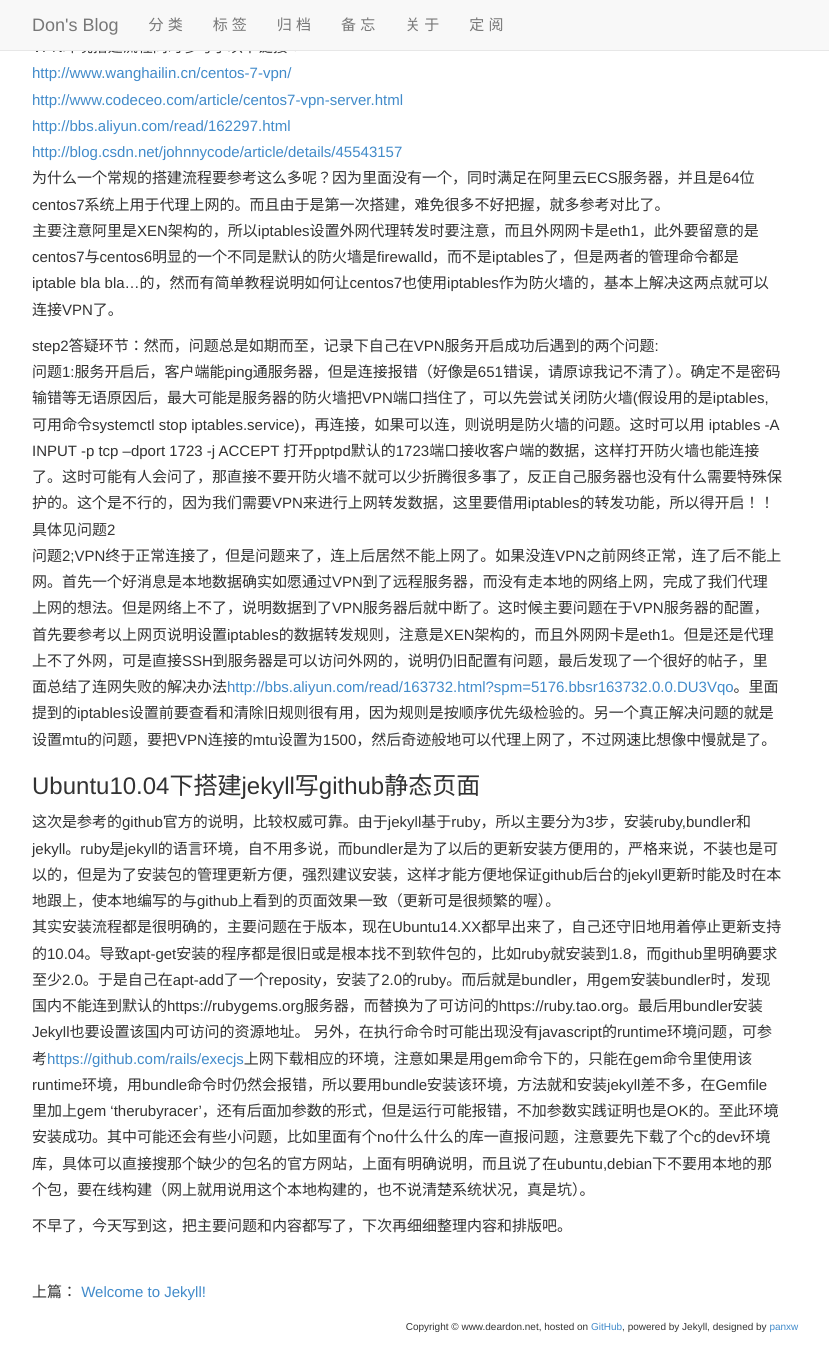
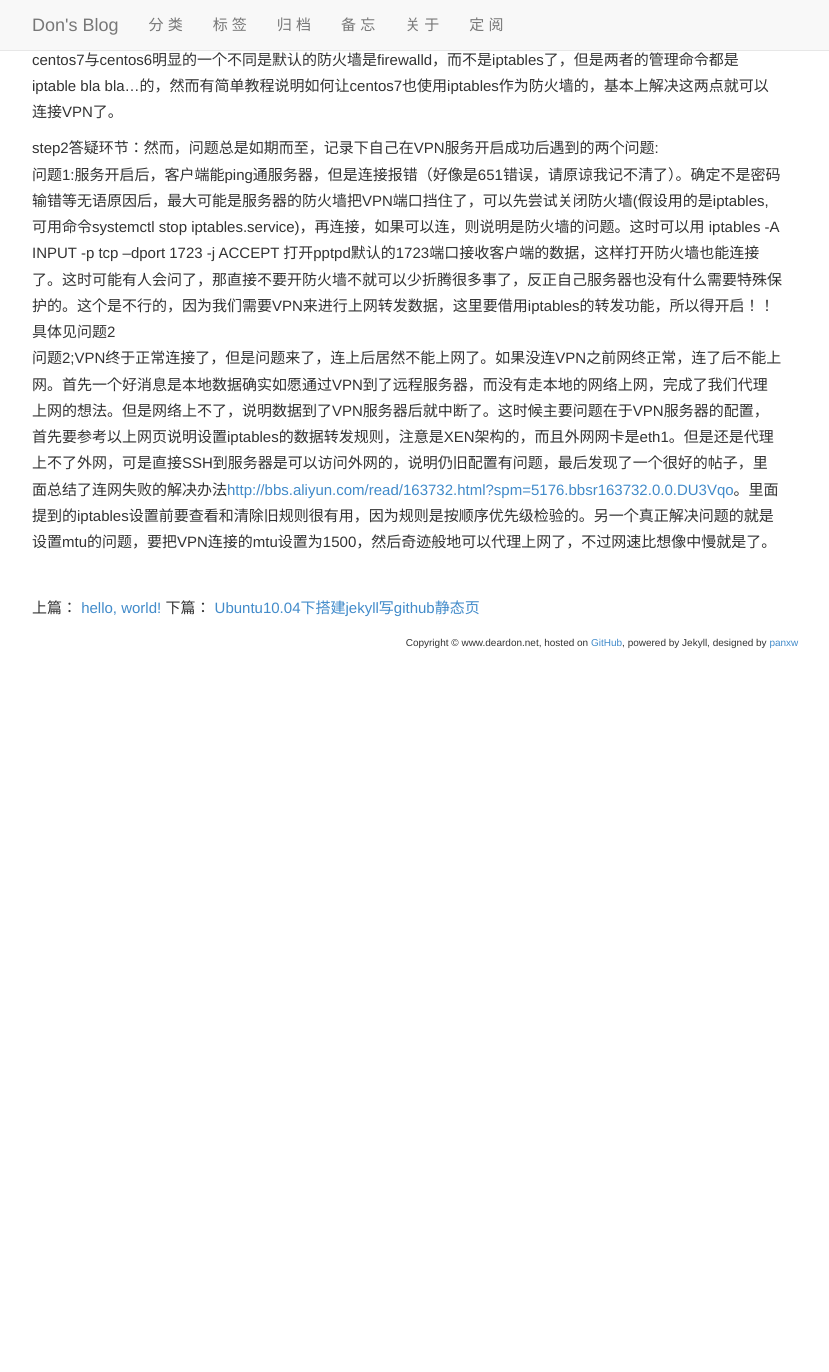
Before and after one commit to DearDon/Jekyll, a Jekyll site: the page built from _posts/2015-12-06-aliyun-centos7-vpn.md, in a window 1280 px wide and 1400 px high, scrolled down 600 px. Shown: the top 1372 px of the window, without its empty margins (38-867 px from the left). Built offline with Jekyll 4.4.1, drawn with Linux system fonts in a browser that asks for light colours; Markdown is read by kramdown in place of the engine named in the settings; comment, search, counter and statistics services are not loaded; after the commit the page ends 1316 px from its top, so only the background shows below that; some of the changed text lies outside the part shown.

Commit message:
revise archives and tags

```diff
--- a/_posts/2015-12-06-hello-world.markdown
+++ b/_posts/2015-12-06-aliyun-centos7-vpn.md
@@ -1,15 +1,10 @@
 ---
 layout: post
-title: "hello, world!"
+title:  阿里云ECS上64位centos7搭建可用于访问外网的VP
 date: 2015-12-06 13:27:00
-categories: self diary update
+categories:  折腾折腾
+tags: VPN CentOS7 阿里云
 ---
-我来了，博客君!
-
-今天折腾了两件事，一件是用jekyll写静态网页，还有一件就是在阿里云centos7上装了个VNP，想用来代理上网。结果终于折腾完成了，想要记下其中的问题作为借鉴，却基本上忘得八九不离十了,这记性~~~<br>
-所以做了个决定，本来在思路不清的情况下不想写这种可能坑人坑自己的文章，但是防止忘得一干二净，还是把查到的东西东拼西凑一下吧！
-
-###阿里云ECS上64位centos7搭建可用于访问外网的VPN
 前篇说下在centos7上VPN服务器建立的背景，当时由于买了个阿里ECS，想着不能浪费了，就考虑该在上面折腾点啥，结果就想到了VPN，翻墙的厉器啊！几经折腾，终于能通过阿里云服务器上网了，可是便宜的服务器是青岛的，还是墙不出去...冷静之后转念一想，由于自己是移动的网（确实不稳定啊），想想没准用阿里来代理上国内网也能快点呢，当个游戏加速用。但发现自己还是天真了，连上阿里VPN后ping qq.com平均120ms以上、TTL＝50，不连VPN时只用平均70ms、TTL＝47，看来即使是强大的阿里做中转，绕远路还是比较慢啊。所以结果就是瞎折腾了！！ <br>
 好了，牢骚说了一堆，下面说说具体的搭建吧。
 
@@ -27,9 +22,3 @@
 iptables -A INPUT -p tcp --dport 1723 -j ACCEPT
 打开pptpd默认的1723端口接收客户端的数据，这样打开防火墙也能连接了。这时可能有人会问了，那直接不要开防火墙不就可以少折腾很多事了，反正自己服务器也没有什么需要特殊保护的。这个是不行的，因为我们需要VPN来进行上网转发数据，这里要借用iptables的转发功能，所以得开启！！具体见问题2<br>
 问题2;VPN终于正常连接了，但是问题来了，连上后居然不能上网了。如果没连VPN之前网终正常，连了后不能上网。首先一个好消息是本地数据确实如愿通过VPN到了远程服务器，而没有走本地的网络上网，完成了我们代理上网的想法。但是网络上不了，说明数据到了VPN服务器后就中断了。这时候主要问题在于VPN服务器的配置，首先要参考以上网页说明设置iptables的数据转发规则，注意是XEN架构的，而且外网网卡是eth1。但是还是代理上不了外网，可是直接SSH到服务器是可以访问外网的，说明仍旧配置有问题，最后发现了一个很好的帖子，里面总结了连网失败的解决办法<http://bbs.aliyun.com/read/163732.html?spm=5176.bbsr163732.0.0.DU3Vqo>。里面提到的iptables设置前要查看和清除旧规则很有用，因为规则是按顺序优先级检验的。另一个真正解决问题的就是设置mtu的问题，要把VPN连接的mtu设置为1500，然后奇迹般地可以代理上网了，不过网速比想像中慢就是了。
-
-###Ubuntu10.04下搭建jekyll写github静态页面
-这次是参考的github官方的说明，比较权威可靠。由于jekyll基于ruby，所以主要分为3步，安装ruby,bundler和jekyll。ruby是jekyll的语言环境，自不用多说，而bundler是为了以后的更新安装方便用的，严格来说，不装也是可以的，但是为了安装包的管理更新方便，强烈建议安装，这样才能方便地保证github后台的jekyll更新时能及时在本地跟上，使本地编写的与github上看到的页面效果一致（更新可是很频繁的喔）。<br>其实安装流程都是很明确的，主要问题在于版本，现在Ubuntu14.XX都早出来了，自己还守旧地用着停止更新支持的10.04。导致apt-get安装的程序都是很旧或是根本找不到软件包的，比如ruby就安装到1.8，而github里明确要求至少2.0。于是自己在apt-add了一个reposity，安装了2.0的ruby。而后就是bundler，用gem安装bundler时，发现国内不能连到默认的https://rubygems.org服务器，而替换为了可访问的https://ruby.tao.org。最后用bundler安装Jekyll也要设置该国内可访问的资源地址。
-另外，在执行命令时可能出现没有javascript的runtime环境问题，可参考<https://github.com/rails/execjs>上网下载相应的环境，注意如果是用gem命令下的，只能在gem命令里使用该runtime环境，用bundle命令时仍然会报错，所以要用bundle安装该环境，方法就和安装jekyll差不多，在Gemfile里加上gem 'therubyracer'，还有后面加参数的形式，但是运行可能报错，不加参数实践证明也是OK的。至此环境安装成功。其中可能还会有些小问题，比如里面有个no什么什么的库一直报问题，注意要先下载了个c的dev环境库，具体可以直接搜那个缺少的包名的官方网站，上面有明确说明，而且说了在ubuntu,debian下不要用本地的那个包，要在线构建（网上就用说用这个本地构建的，也不说清楚系统状况，真是坑）。
-
-不早了，今天写到这，把主要问题和内容都写了，下次再细细整理内容和排版吧。
```
Also changed, not shown: _posts/0jekyll.md (renamed from _posts/2015-12-06-welcome-to-jekyll.markdown, +0 -10 lines), _posts/2015-12-06-hello-world.md (added, +15 -0 lines), _posts/2015-12-06-ubuntu10-jekyll.md (added, +11 -0 lines).
